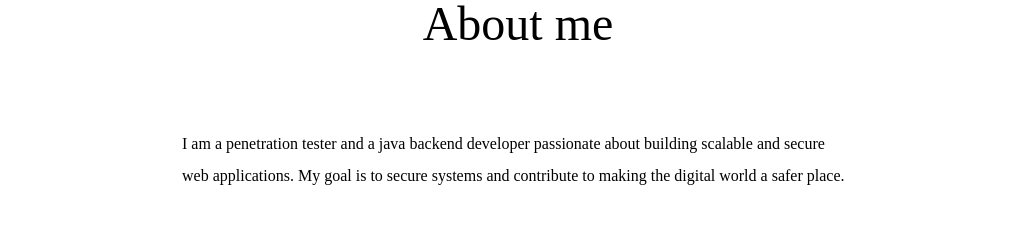
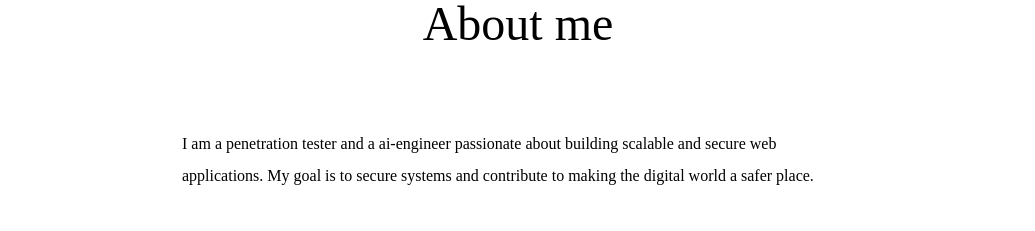
Before and after one commit to Karthic-44/Portfolio, a React (Vite) app: page / in a window 1280 px wide. Shown: the part 840-1071 px from the top of the page, without its empty margins (122-1157 px from the left). Built offline with nearby package versions, Linux system fonts and the light colour scheme; a web font is replaced by a local one.

Commit message:
Update About.jsx

```diff
--- a/src/components/About.jsx
+++ b/src/components/About.jsx
@@ -28,7 +28,7 @@ export default function About() {
 <div className="flex w-full flex-col lg:flex-row items-center justify-center gap-20 my-20">
 
 <div className="flex-1 flex flex-col items-center">
-                    <p className="mb-10 max-w-2xl font-Ovo">I am a penetration tester and a java backend developer passionate about building scalable and secure web applications. My goal is to secure systems and contribute to making the digital world a safer place.</p>
+                    <p className="mb-10 max-w-2xl font-Ovo">I am a penetration tester and a ai-engineer passionate about building scalable and secure web applications. My goal is to secure systems and contribute to making the digital world a safer place.</p>
 
 <ul className="grid grid-cols-1 sm:grid-cols-3 gap-6 max-w-4xl">
                         {data.map((data) => (
```
